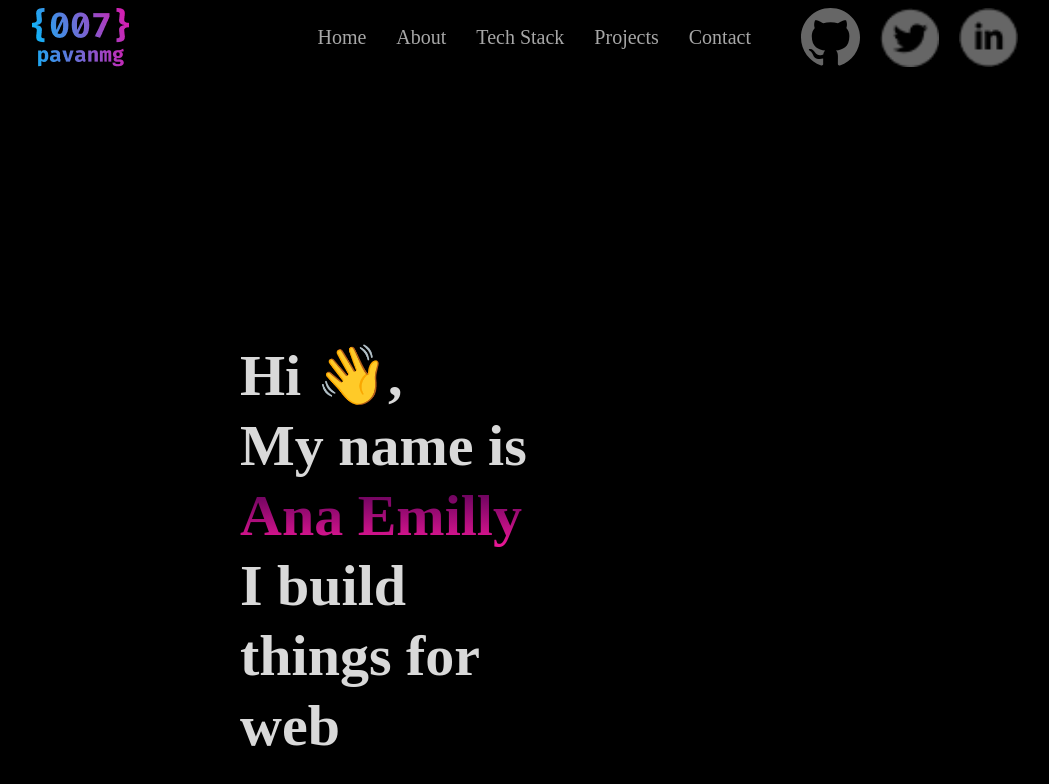
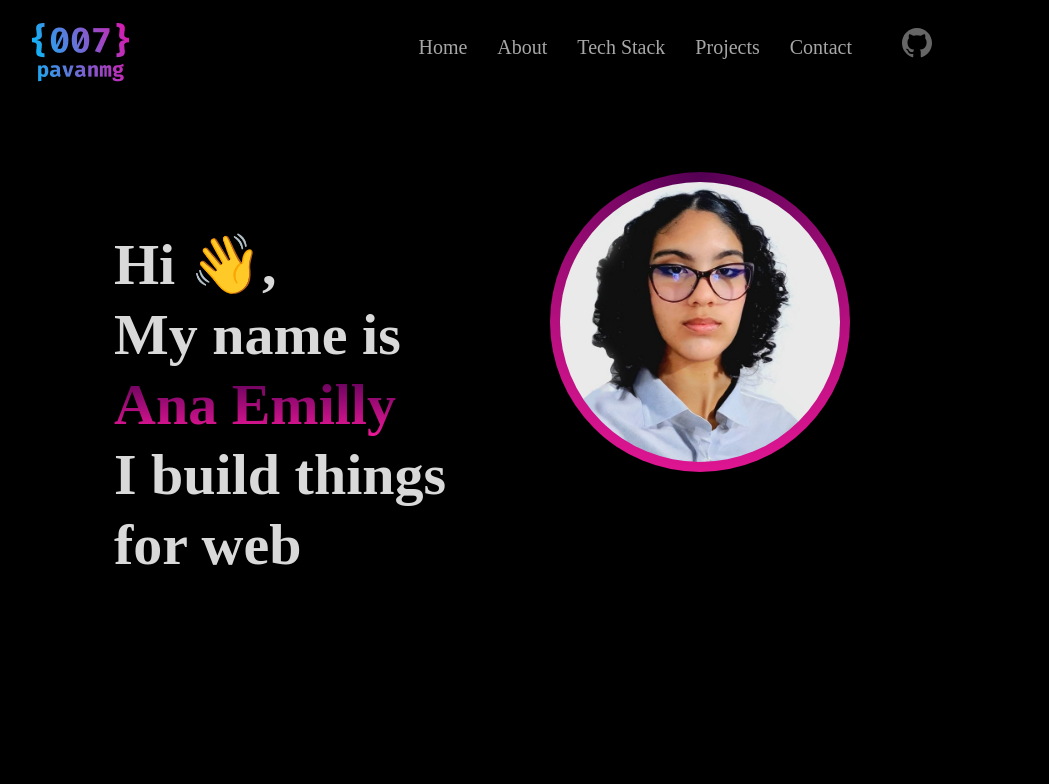
Before and after one commit to anaaelly/meus-projetos, a plain HTML site: page index.html in a window 1280 px wide. Shown: the whole page, without its empty margins (158-1207 px from the left). Drawn offline with Linux system fonts and the light colour scheme.

Commit message:
Melhora na estilização da página home.

```diff
--- a/index.html
+++ b/index.html
@@ -24,9 +24,7 @@
             </ul>
         </nav>
         <nav class="navegacao-externa">
-            <img src="./github.svg" alt="Logo do GitHub">
-            <img src="./twitter.png" alt="Logo do Twitter">
-            <img src="./linkedin.png" alt="Logo do Linkedin">
+           <a href="https://github.com/anaaelly"><img src="./github.svg" alt="Logo do GitHub"></a>
         </nav>
      </div>
     </header>
@@ -35,9 +33,10 @@
                 Hi 👋,<br/>
                 My name is <br/>
                 <span class="meu-nome"> Ana Emilly</span> <br/>
-                I build things for web </p>
+                I build things <br/>
+                for web </p>
 
-        <div class="foto-gradient"> </div>
+                <div class="foto-gradient">  </div>
     </section>
     </body>
     </html>
--- a/style.css
+++ b/style.css
@@ -3,7 +3,9 @@ header {
     justify-content: space-between;
     padding: 0px 182px;
 }
-
+img{
+    padding-top: 15px;
+}
 .container-navegacao {
     display: flex;
     gap: 50px;
@@ -20,17 +22,22 @@ header {
     font-size: 20px;
     line-height: 26px;
     color:#A7A7A7;
+    padding-top: 10px;
 }
 
 .navegacao-externa {
     gap: 20px;
     display: flex;
+    align-self: flex-end;
+    padding-bottom: 20px;
 }
 
 .container-apresentacao {
     padding: 0 174px;
-    margin: 216px ;
+    margin: 90px ;
     display: flex;
+    flex-wrap: wrap;
+    justify-content: space-between;
 }
 
 .texto-apresentacao {
@@ -39,7 +46,6 @@ header {
     line-height: 70px;
     color: #D9D9D9 ;
 }
-
 .meu-nome {
  background-image: linear-gradient(
     #530053,
@@ -49,16 +55,20 @@ header {
 -webkit-background-clip: text;
 color: transparent;
 }
-.foto-gradient {
-    width: 350px;
-    height:350px;
+.foto-gradient{
+    width: 280px;
+    height: 280px;
     border-radius: 50%;
-    background-image: url(./profile-pic.png)
-    radial-gradient(
-        circle at right,
+    background-image: url(./portifolio-picture.jpg),
+     radial-gradient(
+        circle at top,
         #530053,
         #ef1899
-        );
+        ); ;
+border: 10px solid transparent;
+background-clip: content-box, border-box;
+background-origin: border-box;
+background-size: cover;
 }
 
 body {
```
Also changed, not shown: home.html (added, +11 -0 lines), instagram_icon-removebg-preview.png (added), portifolio-picture.jpg (added), profile-pic.png (deleted).
